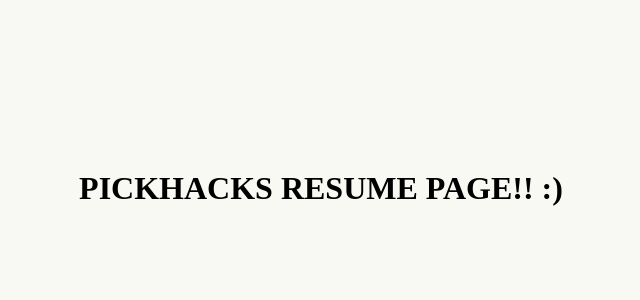
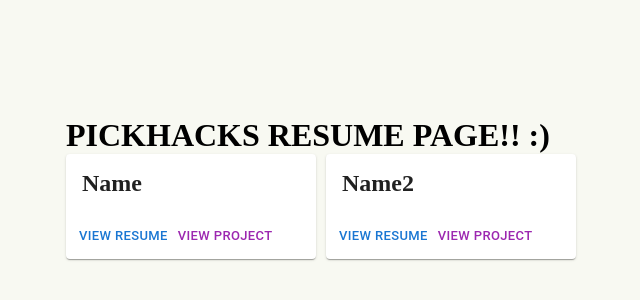
Before and after one commit to acmhack/resumepage, a Next.js app: page / in a window 1280 px wide. Shown: the part 212-512 px from the top of the page, without its empty margins (319-959 px from the left). Built offline with nearby package versions, Linux system fonts and the light colour scheme.

Commit message:
card prototype

```diff
--- a/src/pages/index.tsx
+++ b/src/pages/index.tsx
@@ -2,11 +2,40 @@
 import Head from 'next/head'
 import Image from 'next/image'
 import styles from '../styles/Home.module.css'
+import { Card, CardContent, CardActions, Button } from '@mui/material'
 
 const Home: NextPage = () => {
   return (
-    <div className={styles.container}>
+    <div>
       <h1>PICKHACKS RESUME PAGE!! :)</h1>
+      <div style={{display: 'flex', gap: 10}}>
+        <Card style={{width: 250}}>
+          <CardContent>
+            <h2>Name</h2>
+          </CardContent>
+          <CardActions disableSpacing>
+            <Button size="small" color="primary">
+              View Resume
+            </Button>
+            <Button size="small" color="secondary">
+              View Project
+            </Button>
+          </CardActions>
+        </Card>
+        <Card style={{width: 250}}>
+          <CardContent>
+            <h2>Name2</h2>
+          </CardContent>
+          <CardActions disableSpacing>
+            <Button size="small" color="primary">
+              View Resume
+            </Button>
+            <Button size="small" color="secondary">
+              View Project
+            </Button>
+          </CardActions>
+        </Card>
+      </div>
     </div>
   )
 }
```
